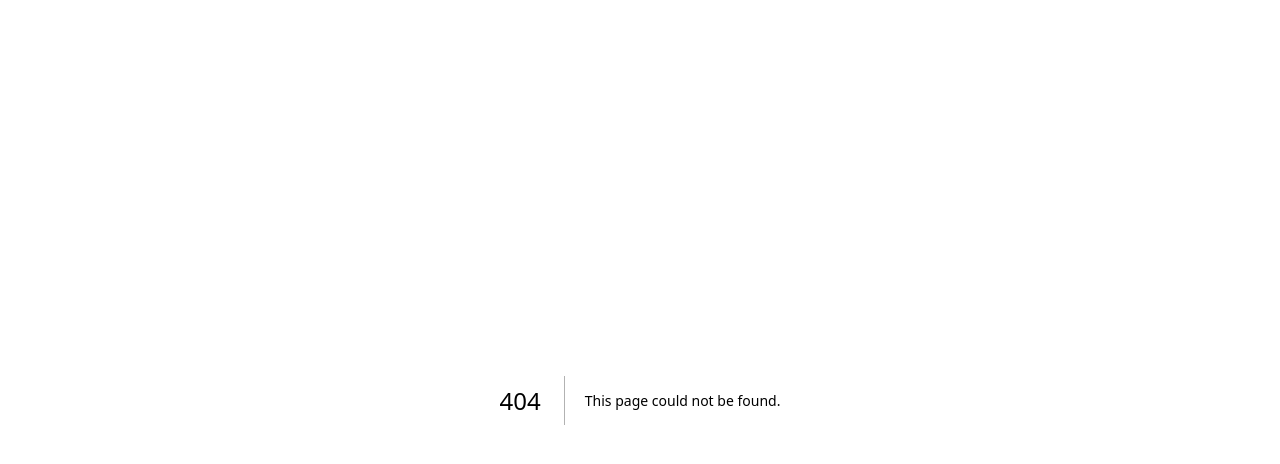
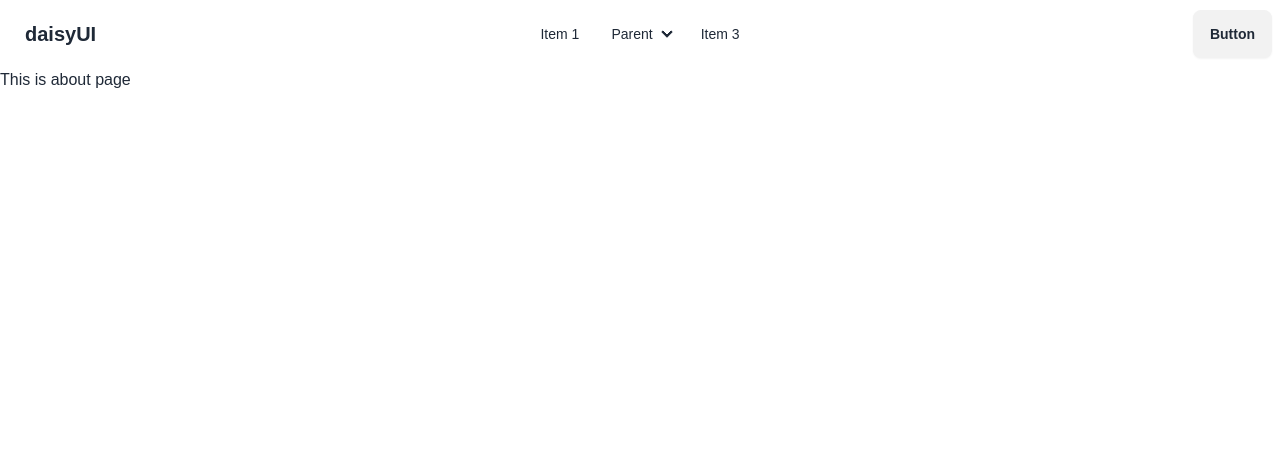
Before and after one commit to afiagithub/postify-blog-website, a Next.js app: page /about in a window 1280 px wide. Before the commit this address had no page. Shown: the top 464 px of the page. Built offline with nearby package versions, Linux system fonts and the light colour scheme.

Commit message:
added navigation bar

```diff
--- /dev/null
+++ b/src/app/about/page.tsx
@@ -0,0 +1,11 @@
+import React from 'react'
+
+const page = () => {
+  return (
+    <div>
+      <h1>This is about page</h1>
+    </div>
+  )
+}
+
+export default page
--- a/src/app/layout.tsx
+++ b/src/app/layout.tsx
@@ -1,6 +1,7 @@
 import type { Metadata } from "next";
 import localFont from "next/font/local";
 import "./globals.css";
+import Navbar from "@/components/Navbar";
 
 const geistSans = localFont({
   src: "./fonts/GeistVF.woff",
@@ -24,10 +25,11 @@ export default function RootLayout({
   children: React.ReactNode;
 }>) {
   return (
-    <html lang="en">
+    <html lang="en" data-theme='light'>
       <body
-        className={`${geistSans.variable} ${geistMono.variable} antialiased`}
+        className={`${geistSans.variable} ${geistMono.variable} antialiased`} data-theme='light'
       >
+        <Navbar/>
         {children}
       </body>
     </html>
--- /dev/null
+++ b/src/components/Navbar.tsx
@@ -0,0 +1,60 @@
+import React from 'react'
+
+const Navbar = () => {
+    return (
+        <div className="navbar bg-base-100">
+            <div className="navbar-start">
+                <div className="dropdown">
+                    <div tabIndex={0} role="button" className="btn btn-ghost lg:hidden">
+                        <svg
+                            xmlns="http://www.w3.org/2000/svg"
+                            className="h-5 w-5"
+                            fill="none"
+                            viewBox="0 0 24 24"
+                            stroke="currentColor">
+                            <path
+                                strokeLinecap="round"
+                                strokeLinejoin="round"
+                                strokeWidth="2"
+                                d="M4 6h16M4 12h8m-8 6h16" />
+                        </svg>
+                    </div>
+                    <ul
+                        tabIndex={0}
+                        className="menu menu-sm dropdown-content bg-base-100 rounded-box z-[1] mt-3 w-52 p-2 shadow">
+                        <li><a>Item 1</a></li>
+                        <li>
+                            <a>Parent</a>
+                            <ul className="p-2">
+                                <li><a>Submenu 1</a></li>
+                                <li><a>Submenu 2</a></li>
+                            </ul>
+                        </li>
+                        <li><a>Item 3</a></li>
+                    </ul>
+                </div>
+                <a className="btn btn-ghost text-xl">daisyUI</a>
+            </div>
+            <div className="navbar-center hidden lg:flex">
+                <ul className="menu menu-horizontal px-1">
+                    <li><a>Item 1</a></li>
+                    <li>
+                        <details>
+                            <summary>Parent</summary>
+                            <ul className="p-2">
+                                <li><a>Submenu 1</a></li>
+                                <li><a>Submenu 2</a></li>
+                            </ul>
+                        </details>
+                    </li>
+                    <li><a>Item 3</a></li>
+                </ul>
+            </div>
+            <div className="navbar-end">
+                <a className="btn">Button</a>
+            </div>
+        </div>
+    )
+}
+
+export default Navbar
--- a/tailwind.config.ts
+++ b/tailwind.config.ts
@@ -14,6 +14,6 @@ const config: Config = {
       },
     },
   },
-  plugins: [],
+  plugins: [require('daisyui'),],
 };
 export default config;
```
Also changed, not shown: package.json (+6 -5 lines), 1 other file (tests, documents, lock files or other folders).
